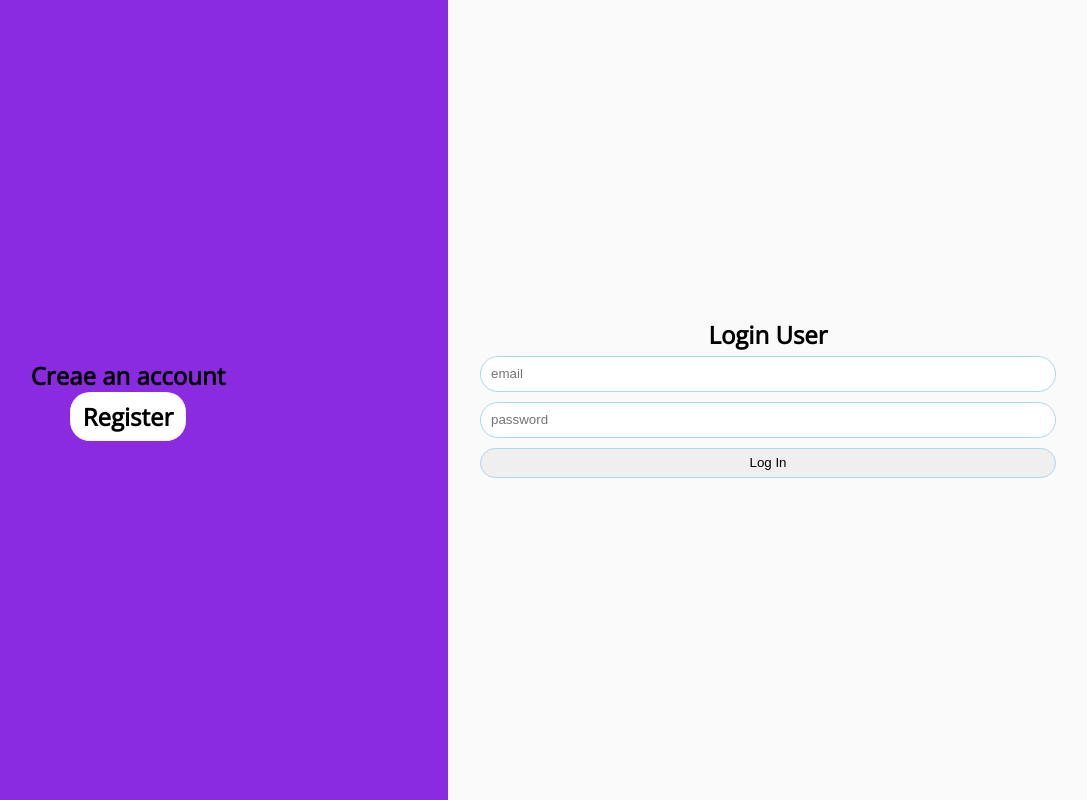
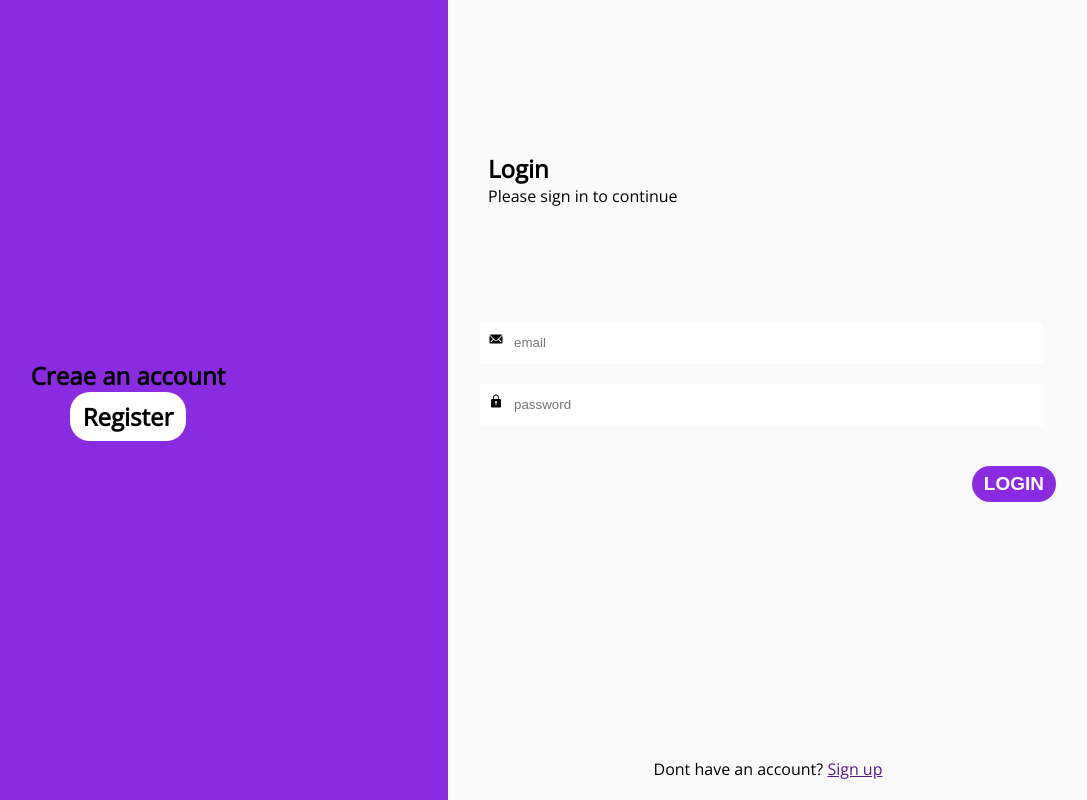
Before and after one commit to KwaminaWhyte/schway-server, a React (Create React App) app in the folder client/: page /login in a window 1280 px wide. Shown: the whole page, without its empty margins (192-1279 px from the left). Built offline with nearby package versions, Linux system fonts and the light colour scheme; no server answers.

Commit message:
auth page partially built

```diff
--- a/client/src/Auth/Auth.js
+++ b/client/src/Auth/Auth.js
@@ -1,6 +1,7 @@
 import React, { Component } from "react";
 import { connect } from "react-redux";
-import { Redirect } from "react-router-dom";
+import { Redirect, Link } from "react-router-dom";
+import { IoIosMail, IoIosLock } from "react-icons/io";
 
 import "./style.css";
 import { registerUser, loginUser } from "../redux/actions/authAction";
@@ -32,6 +33,17 @@ class Auth extends Component {
     e.preventDefault();
     let { email, password } = this.state;
     this.props.loginUser({ email, password });
+  };
+
+  hideLoginSection = () => {
+    document.getElementById("login_section").style = "margin-left: 130vw;";
+    document.getElementById("register_section").style = "margin-left: 0vw;";
+  };
+
+  showLoginSection = () => {
+    document.getElementById("login_section").style = "margin-left: 0vw;";
+    document.getElementById("register_section").style =
+      "margin-left: -130vw; display: flex;";
   };
 
   render() {
@@ -85,14 +97,20 @@ class Auth extends Component {
           )}
         </section>
 
-        <section className="reg_log_container">
+        <section id="register_section" className="reg_log_container">
+          <div
+            style={{ marginRight: "auto", marginLeft: 40, marginTop: "auto" }}
+          >
             <h1>Register User</h1>
+            <p>Please sign in to continue</p>
+          </div>
 
           <form
             className="reg_log_form_container"
             onSubmit={this.registerUser}
             method="post"
           >
+            <div className="form_field_container">
               <input
                 onChange={this.handleText}
                 value={this.state.firstname}
@@ -100,6 +118,9 @@ class Auth extends Component {
                 name="firstname"
                 placeholder="firstname"
               />
+            </div>
+
+            <div className="form_field_container">
               <input
                 onChange={this.handleText}
                 value={this.state.lastname}
@@ -107,6 +128,9 @@ class Auth extends Component {
                 name="lastname"
                 placeholder="lastname"
               />
+            </div>
+
+            <div className="form_field_container">
               <input
                 onChange={this.handleText}
                 value={this.state.username}
@@ -114,6 +138,9 @@ class Auth extends Component {
                 name="username"
                 placeholder="username"
               />
+            </div>
+
+            <div className="form_field_container">
               <input
                 onChange={this.handleText}
                 value={this.state.email}
@@ -121,6 +148,9 @@ class Auth extends Component {
                 name="email"
                 placeholder="email"
               />
+            </div>
+
+            <div className="form_field_container">
               <input
                 onChange={this.handleText}
                 value={this.state.password}
@@ -128,19 +158,38 @@ class Auth extends Component {
                 name="password"
                 placeholder="password"
               />
+            </div>
 
-            <input type="submit" value="Register" />
+            <input type="submit" value="SIGN UP" />
           </form>
+          <p
+            style={{
+              marginTop: "auto",
+              marginBottom: 20,
+              marginLeft: "auto",
+              marginRight: "auto",
+            }}
+          >
+            Already have an account?{" "}
+            <Link onClick={this.showLoginSection}>Sing in</Link>
+          </p>
         </section>
 
-        <section className="reg_log_container">
-          <h1>Login User</h1>
+        <section id="login_section" className="reg_log_container">
+          <div
+            style={{ marginRight: "auto", marginLeft: 40, marginTop: "auto" }}
+          >
+            <h1>Login</h1>
+            <p>Please sign in to continue</p>
+          </div>
 
           <form
             className="reg_log_form_container"
             onSubmit={this.loginUser}
-            method="post"
+            method="POST"
           >
+            <div className="form_field_container">
+              <IoIosMail />
               <input
                 onChange={this.handleText}
                 value={this.state.email}
@@ -148,6 +197,10 @@ class Auth extends Component {
                 name="email"
                 placeholder="email"
               />
+            </div>
+
+            <div className="form_field_container">
+              <IoIosLock />
               <input
                 onChange={this.handleText}
                 value={this.state.password}
@@ -155,9 +208,21 @@ class Auth extends Component {
                 name="password"
                 placeholder="password"
               />
+            </div>
 
-            <input type="submit" value="Log In" />
+            <input type="submit" value="LOGIN" />
           </form>
+          <p
+            style={{
+              marginTop: "auto",
+              marginBottom: 20,
+              marginLeft: "auto",
+              marginRight: "auto",
+            }}
+          >
+            Dont have an account?{" "}
+            <Link onClick={this.hideLoginSection}>Sign up</Link>
+          </p>
         </section>
       </div>
     );
--- a/client/src/Auth/style.css
+++ b/client/src/Auth/style.css
@@ -21,20 +21,91 @@
   flex-direction: column;
   justify-content: center;
   align-items: center;
+  /* background-color: red; */
 }
 
 .reg_log_form_container {
+  /* margin-top: auto; */
   display: flex;
   flex-direction: column;
   width: 90%;
   margin-left: auto;
   margin-right: auto;
+  /* background-color: red; */
+  justify-content: center;
+  min-height: 50%;
 }
 
-.reg_log_form_container input {
-  margin: 5px 0px;
+.form_field_container {
+  width: 95%;
+  margin: 10px 0;
+  background-color: white;
+  padding-left: 8px;
+  padding-right: 8px;
+}
+
+.form_field_container:hover {
+  box-shadow: 1px 2px 4px rgba(128, 128, 128, 0.5);
+  transition-duration: 1s;
+}
+
+.reg_log_form_container input[type="text"],
+input[type="email"],
+input[type="password"] {
   padding: 2px 10px;
+  border-radius: 2px;
+  border: none;
+  transition-duration: 1s;
+  height: 38px;
+  width: 80%;
+}
+
+input[type="submit"] {
+  border: none;
+  background-color: blueviolet;
+  color: white;
   border-radius: 20px;
-  border: 1px solid lightblue;
-  height: 30px;
+  padding: 7px 12px;
+  /* width: 90px; */
+  font-weight: bold;
+  font-size: 19px;
+  margin-top: 30px;
+  margin-left: auto;
 }
+
+@media only screen and (max-width: 600px) {
+  .auth_slider {
+    display: none;
+  }
+
+  .reg_log_container {
+    height: 100vh;
+    width: 100%;
+  }
+
+  #login_section {
+    transition-duration: 1s;
+    position: fixed;
+  }
+
+  #register_section {
+    transition-duration: 1s;
+    margin-left: -130vw;
+  }
+}
+
+/* Small devices (portrait tablets and large phones, 600px and up) */
+@media only screen and (min-width: 600px) {
+}
+
+/* Medium devices (landscape tablets, 768px and up) */
+@media only screen and (min-width: 768px) {
+}
+
+/* Large devices (laptops/desktops, 992px and up) */
+@media only screen and (min-width: 992px) {
+}
+
+/* Extra large devices (large laptops and desktops, 1200px and up) */
+@media only screen and (min-width: 1200px) {
+}
--- a/client/src/Pages/Home.js
+++ b/client/src/Pages/Home.js
@@ -41,13 +41,17 @@ class Home extends Component {
   }
 
   uploadImage = (image) => {
-    let storageType = image.type;
+    // let storageType = image.type;
+    // check every file type and direct all media to their respective folders
 
     const uploadTask = storage.ref(`images/${image.name}`).put(image);
     uploadTask.on(
       "state_changed",
       (snapshot) => {
-        console.log(snapshot);
+        const uploadProgress = Math.round(
+          (snapshot.bytesTransferred / snapshot.totalBytes) * 100
+        );
+        this.setState({ uploadProgress });
       },
       (error) => {
         console.log("error", error);
@@ -229,7 +233,7 @@ class Home extends Component {
               // marginRight: "-50%",
               // transform: "translate(-50%, -50%)",
 
-              width: "50%",
+              width: "67%",
               height: "fit-contents",
               marginLeft: "auto",
               marginRight: "auto",
@@ -264,7 +268,11 @@ class Home extends Component {
               placeholder="What's on your mind?"
             ></textarea>
 
-            <p>{this.state.mediaUrl}</p>
+            <progress
+              style={{ color: "blueviolet", width: "100%" }}
+              value={this.state.uploadProgress}
+              max="100"
+            />
 
             <input
               style={{
--- a/client/src/Pages/style.css
+++ b/client/src/Pages/style.css
@@ -12,16 +12,16 @@
   margin-bottom: 10px;
   padding: 5px 0;
   z-index: 200;
-  width: 100%;
+  width: 98%;
   margin-left: auto;
   margin-right: auto;
   border-radius: 30px;
-  box-shadow: 0px 1px 3px 3px #e1e1e1;
+  box-shadow: 0px 1px 3px 3px #e1e1e163;
 }
 
 @media only screen and (max-width: 600px) {
   .search_bar_container {
-    /* width: 100%; */
+    width: 100%;
     border-radius: 0;
     top: 0;
   }
```
Lines whose indentation alone changed are shown as unchanged.
